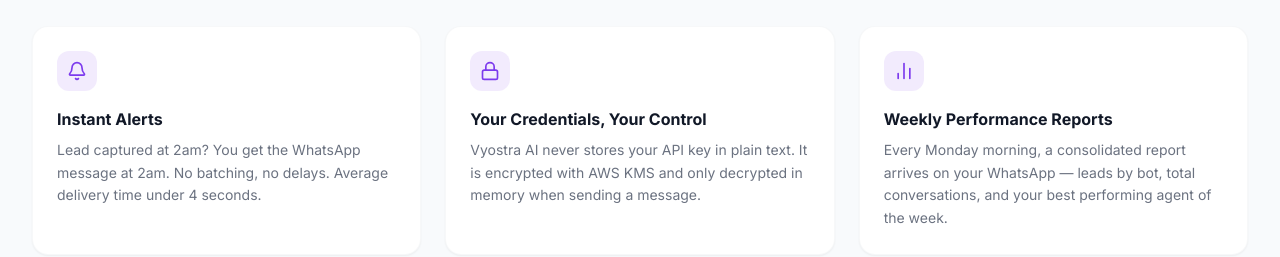
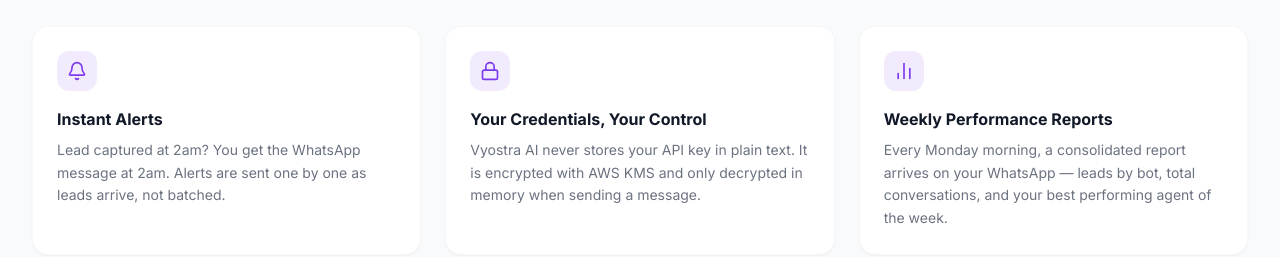
Before and after one commit to akvinayaktiwari/RigaChat, a React (Vite) app in the folder frontend/: page /features/whatsapp in a window 1280 px wide. Shown: the part 1260-1517 px from the top of the page. Built offline with nearby package versions, Linux system fonts and the light colour scheme; no server answers.

Commit message:
fix: drop the unmeasured WhatsApp delivery time
"Average delivery time under 4 seconds" was never measured; nothing records
how long an alert takes to arrive. The page keeps the claim it can back:
alerts go out as each lead arrives.

```diff
--- a/frontend/src/pages/features/WhatsApp.tsx
+++ b/frontend/src/pages/features/WhatsApp.tsx
@@ -67,7 +67,7 @@ export default function WhatsAppFeaturePage() {
           {
             icon: <Bell className="w-5 h-5" />,
             title: 'Instant Alerts',
-            body: 'Lead captured at 2am? You get the WhatsApp message at 2am. No batching, no delays. Average delivery time under 4 seconds.',
+            body: 'Lead captured at 2am? You get the WhatsApp message at 2am. Alerts are sent one by one as leads arrive, not batched.',
           },
           {
             icon: <Lock className="w-5 h-5" />,
```
